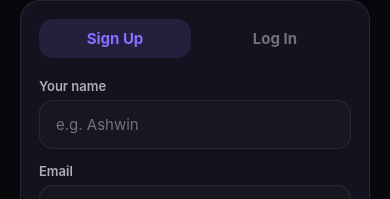
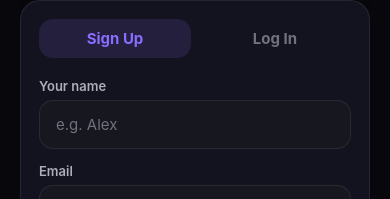
Before and after one commit to HITMAN-AK/NinaivX, a React Native app in the folder frontend/: screen / in a window 390 px wide. Shown: the part 230-429 px from the top of the page. Built offline with nearby package versions, Linux system fonts and the light colour scheme.

Commit message:
Use neutral English placeholder examples in persona/signup fields

```diff
--- a/frontend/src/screens/AuthScreen.js
+++ b/frontend/src/screens/AuthScreen.js
@@ -65,7 +65,7 @@ export default function AuthScreen() {
             </View>
 
             {isSignup && (
-              <Field label="Your name" value={name} onChangeText={setName} placeholder="e.g. Ashwin" autoCapitalize="words" />
+              <Field label="Your name" value={name} onChangeText={setName} placeholder="e.g. Alex" autoCapitalize="words" />
             )}
             <Field label="Email" value={email} onChangeText={setEmail} placeholder="you@example.com"
               keyboardType="email-address" autoCapitalize="none" autoCorrect={false} />
--- a/frontend/src/screens/CreatePersonaScreen.js
+++ b/frontend/src/screens/CreatePersonaScreen.js
@@ -118,7 +118,7 @@ export default function CreatePersonaScreen({ onDone, onCancel }) {
           </View>
 
           <View style={{ marginTop: theme.space(6) }}>
-            <Field label="Name" value={name} onChangeText={setName} placeholder={isLegacy ? 'e.g. Arthur' : 'e.g. Maya'} autoCapitalize="words" />
+            <Field label="Name" value={name} onChangeText={setName} placeholder={isLegacy ? 'e.g. Brook' : 'e.g. Luffy'} autoCapitalize="words" />
             <View style={{ flexDirection: 'row', gap: theme.space(3) }}>
               <View style={{ flex: 1 }}><Field label={isLegacy ? 'Age' : 'Age (18+)'} value={age} onChangeText={setAge} placeholder={isLegacy ? 'any age' : '18+'} keyboardType="number-pad" /></View>
               <View style={{ flex: 1.3 }}><Field label="Gender" value={gender} onChangeText={setGender} placeholder="Male / Female" autoCapitalize="words" /></View>
@@ -126,7 +126,7 @@ export default function CreatePersonaScreen({ onDone, onCancel }) {
             <Field label="Relationship to you" value={relationship} onChangeText={setRelationship}
               placeholder={isLegacy ? 'e.g. Grandfather' : 'e.g. Best friend'} autoCapitalize="words" />
             <Field label="What should they call you?" value={nickname} onChangeText={setNickname}
-              placeholder="e.g. Ashwin, kanna, my boy (leave blank to use your name)" autoCapitalize="words" />
+              placeholder="e.g. dear, buddy, sweetheart (leave blank to use your name)" autoCapitalize="words" />
 
             <Field label="Language they speak" value={language} onChangeText={setLanguage}
               placeholder="Type any language — e.g. Tamil, Telugu, Japanese" autoCapitalize="words" />
--- a/frontend/src/screens/PersonaSettingsScreen.js
+++ b/frontend/src/screens/PersonaSettingsScreen.js
@@ -130,7 +130,7 @@ export default function PersonaSettingsScreen({ persona, onBack, onDeleted, onSa
           </View>
           <Field label="Relationship to you" value={relationship} onChangeText={setRelationship} autoCapitalize="words" />
           <Field label="What should they call you?" value={nickname} onChangeText={setNickname}
-            placeholder="e.g. Ashwin, kanna, my boy (blank = your name)" autoCapitalize="words" />
+            placeholder="e.g. dear, buddy, sweetheart (blank = your name)" autoCapitalize="words" />
 
           <Field label="Language they speak" value={language} onChangeText={setLanguage}
             placeholder="Type any language — e.g. Tamil, Telugu, Japanese" autoCapitalize="words" />
```
